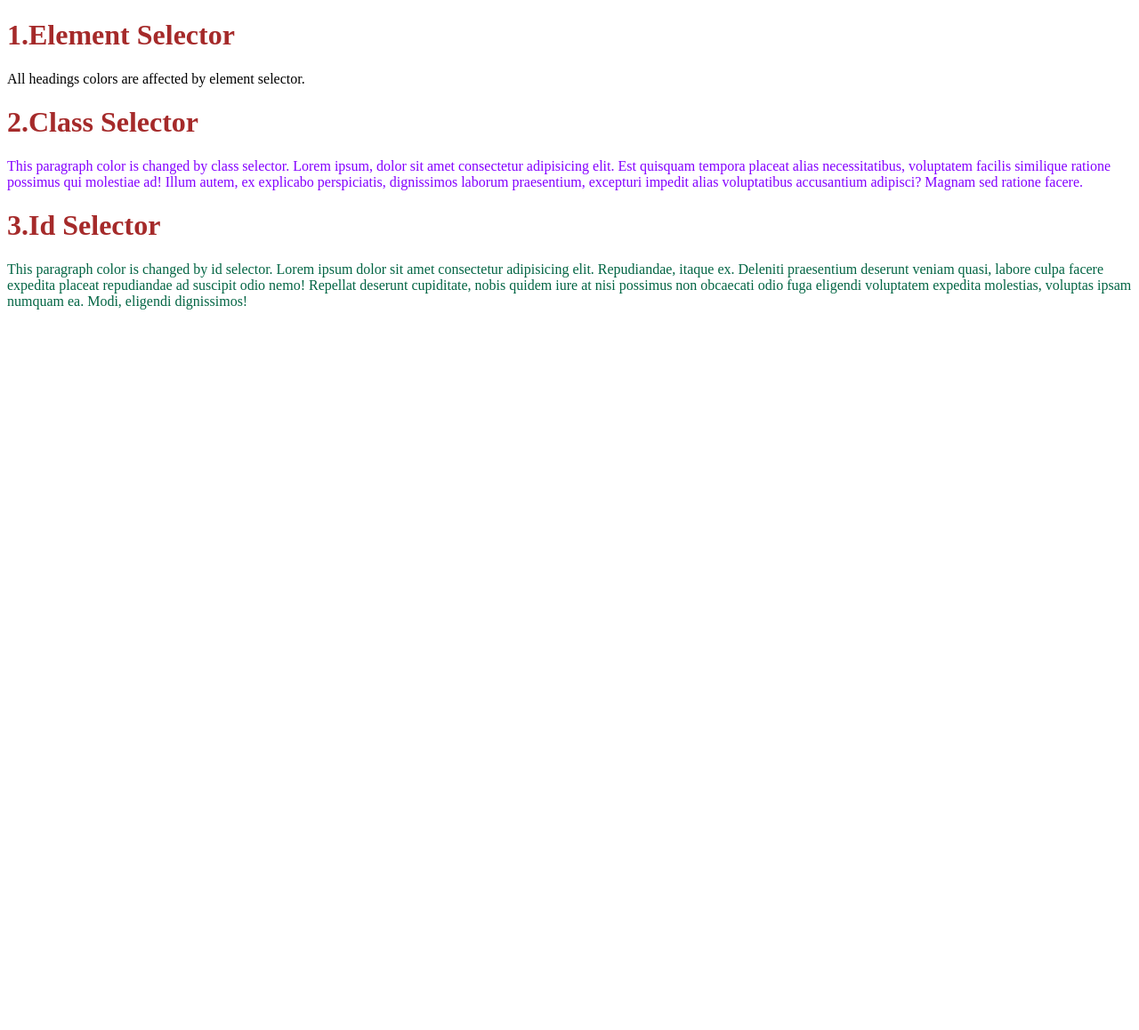
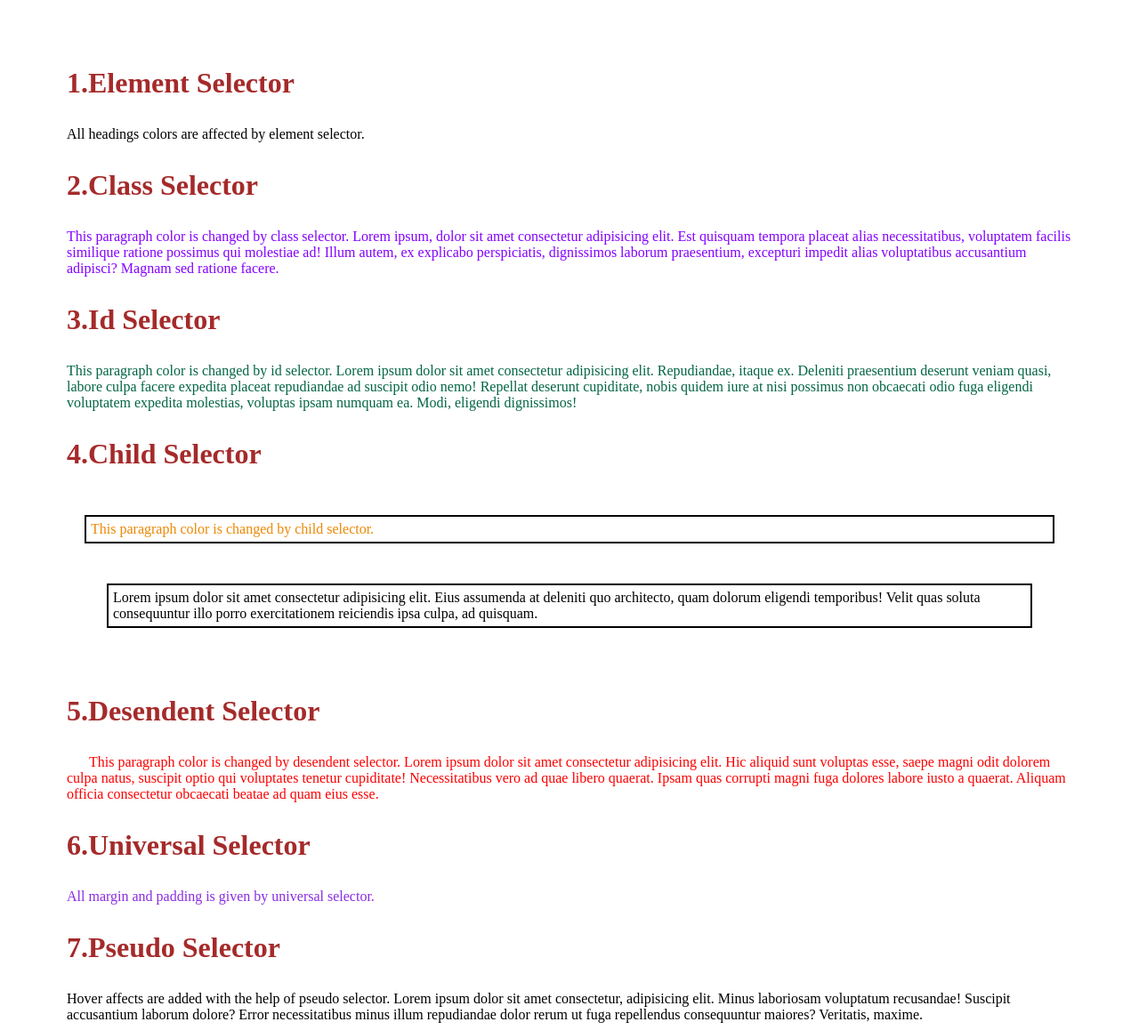
Before and after one commit to ajaysengar2005/Web-Development-Revesion, a plain HTML site: page Day6.2/index.html in a window 1280 px wide. Shown: the whole page at 89% size. Before the commit the page ends 800 px from the top, so only its background shows below. Drawn offline with Linux system fonts and the light colour scheme.

Commit message:
Added more selectors

```diff
--- a/Day6.2/index.html
+++ b/Day6.2/index.html
@@ -1,21 +1,55 @@
 <!DOCTYPE html>
 <html lang="en">
+
 <head>
     <meta charset="UTF-8">
     <meta name="viewport" content="width=device-width, initial-scale=1.0">
     <title>CSS Elements</title>
     <link rel="stylesheet" href="styles.css">
 </head>
+
 <body>
+
     <h1>1.Element Selector</h1>
     <p>All headings colors are affected by element selector.</p>
 
     <h1>2.Class Selector</h1>
-    <p class="p1">This paragraph color is changed by class selector. Lorem ipsum, dolor sit amet consectetur adipisicing elit. Est quisquam tempora placeat alias necessitatibus, voluptatem facilis similique ratione possimus qui molestiae ad! Illum autem, ex explicabo perspiciatis, dignissimos laborum praesentium, excepturi impedit alias voluptatibus accusantium adipisci? Magnam sed ratione facere.</p>
+    <p class="p1">This paragraph color is changed by class selector. Lorem ipsum, dolor sit amet consectetur adipisicing
+        elit. Est quisquam tempora placeat alias necessitatibus, voluptatem facilis similique ratione possimus qui
+        molestiae ad! Illum autem, ex explicabo perspiciatis, dignissimos laborum praesentium, excepturi impedit alias
+        voluptatibus accusantium adipisci? Magnam sed ratione facere.</p>
 
     <h1>3.Id Selector</h1>
-    <p id="p2">This paragraph color is changed by id selector. Lorem ipsum dolor sit amet consectetur adipisicing elit. Repudiandae, itaque ex. Deleniti praesentium deserunt veniam quasi, labore culpa facere expedita placeat repudiandae ad suscipit odio nemo! Repellat deserunt cupiditate, nobis quidem iure at nisi possimus non obcaecati odio fuga eligendi voluptatem expedita molestias, voluptas ipsam numquam ea. Modi, eligendi dignissimos!</p>
+    <p id="p2">This paragraph color is changed by id selector. Lorem ipsum dolor sit amet consectetur adipisicing elit.
+        Repudiandae, itaque ex. Deleniti praesentium deserunt veniam quasi, labore culpa facere expedita placeat
+        repudiandae ad suscipit odio nemo! Repellat deserunt cupiditate, nobis quidem iure at nisi possimus non
+        obcaecati odio fuga eligendi voluptatem expedita molestias, voluptas ipsam numquam ea. Modi, eligendi
+        dignissimos!</p>
+
+    <h1>4.Child Selector</h1>
+    <div>
+        <p>This paragraph color is changed by child selector.
+        </p>
+        <article>
+            <p>Lorem ipsum dolor sit amet consectetur adipisicing elit. Eius assumenda at deleniti quo architecto, quam
+                dolorum eligendi temporibus! Velit quas soluta consequuntur illo porro exercitationem reiciendis ipsa
+                culpa, ad quisquam.</p>
+        </article>
+    </div>
+
+    <h1>5.Desendent Selector</h1>
+    <div>
+        <span>This paragraph color is changed by desendent selector. Lorem ipsum dolor sit amet consectetur adipisicing elit. Hic aliquid sunt voluptas esse, saepe magni odit dolorem culpa natus, suscipit optio qui voluptates tenetur cupiditate! Necessitatibus vero ad quae libero quaerat. Ipsam quas corrupti magni fuga dolores labore iusto a quaerat. Aliquam officia consectetur obcaecati beatae ad quam eius esse.
+        </span>
+    </div>
+
+    <h1>6.Universal Selector</h1>
+    <p style="color: blueviolet;">All margin and padding is given by universal selector.</p>
+
+    <h1>7.Pseudo Selector</h1>
+    <p>Hover affects are added with the help of pseudo selector.  Lorem ipsum dolor sit amet consectetur, adipisicing elit. Minus laboriosam voluptatum recusandae! Suscipit accusantium laborum dolore? Error necessitatibus minus illum repudiandae dolor rerum ut fuga repellendus consequuntur maiores? Veritatis, maxime.</p>
 
 
 </body>
+
 </html>
--- a/Day6.2/styles.css
+++ b/Day6.2/styles.css
@@ -9,3 +9,26 @@ h1{
 #p2{
     color: rgb(3, 101, 68);
 }
+
+div > p{
+    color: rgb(237, 136, 4);
+}
+
+div span{
+    color: red;
+}
+
+*{
+    margin: 20px;
+    padding:5px;
+}
+
+p:hover{
+    background-color: blueviolet;
+    color: white;
+    border: 2px solid black;
+}
+
+p:first-child{
+    border: 2px solid black;
+}
```
